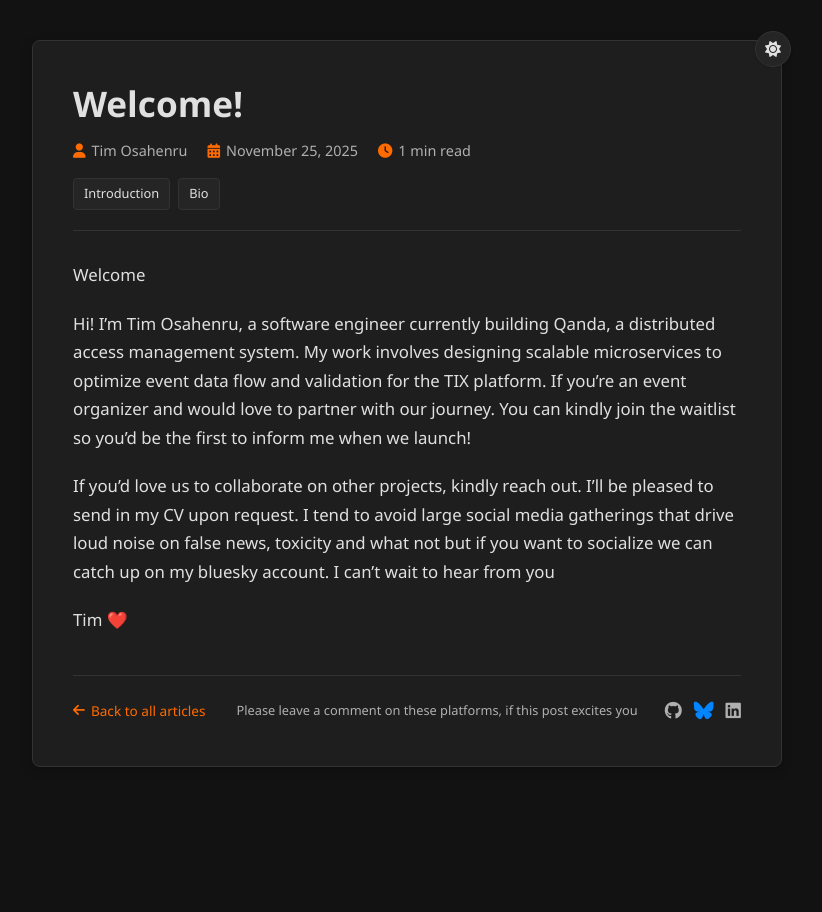
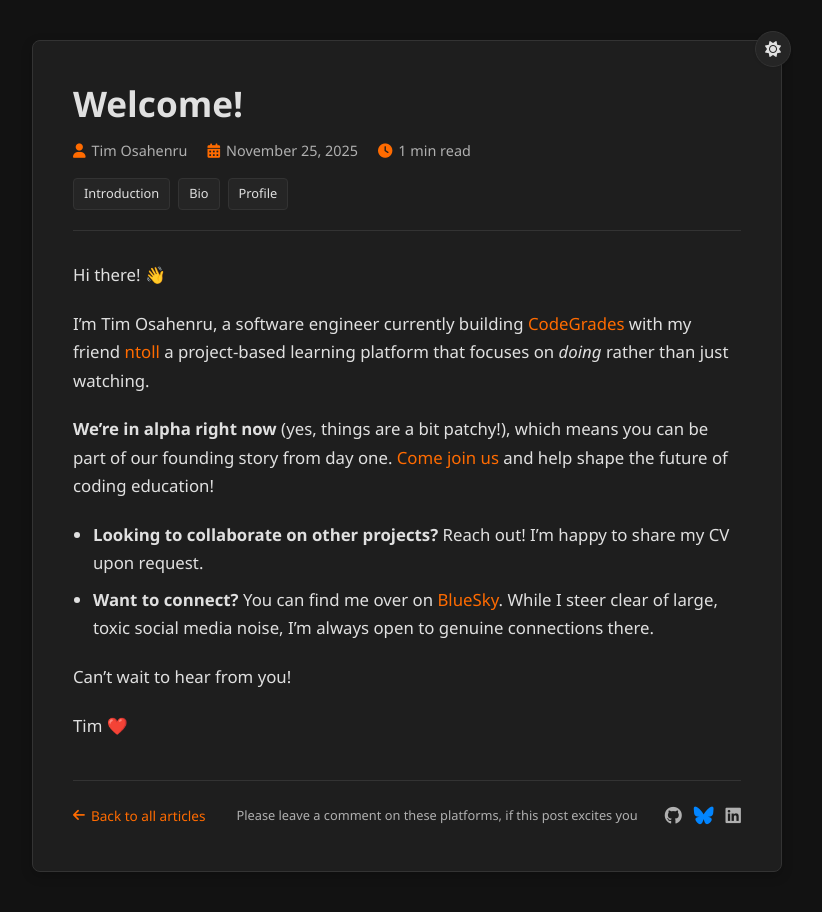
Before and after one commit to TimOsahenru/notes, a Jekyll site: the page built from _posts/2025-11-25-welcome.md, in a window 1280 px wide. Shown: the whole page, without its empty margins (233-1055 px from the left). Built offline with Jekyll 4.4.1, drawn with Linux system fonts in a browser that asks for light colours.

Commit message:
getting hired

```diff
--- a/_layouts/default.html
+++ b/_layouts/default.html
@@ -285,13 +285,17 @@
       /* Mobile responsiveness for the new layout */
 @media (max-width: 768px) {
   .share-options {
-          flex-direction: column;
-          gap: 10px;
+    flex-direction: row;
+    flex-wrap: wrap;
+    justify-content: center;
+    gap: 15px;
   }
 
   .comment-cta {
     margin-right: 0;
     text-align: center;
+    flex-basis: 100%;
+    margin-bottom: 5px;
   }
 }
 
--- a/_posts/2025-11-25-welcome.md
+++ b/_posts/2025-11-25-welcome.md
@@ -2,16 +2,21 @@
 layout: post
 title: "Welcome!"
 date: 2025-11-25
-tags: Introduction Bio
+tags: Introduction Bio Profile
 # featured_image: []
-excerpt: "... If you’d love us to collaborate on other projects, kindly reach out. I’ll be pleased to send in my CV upon request. I tend to avoid large social media gatherings that drive loud noise on false news, toxicity and what not ..."
+excerpt: "Building the future of coding education at CodeGrades. Let's create something amazing together."
 # footnote: []
 ---
 
-Welcome
+Hi there! 👋
 
-Hi! I’m Tim Osahenru, a software engineer currently building Qanda, a distributed access management system. My work involves designing scalable microservices to optimize event data flow and validation for the TIX platform. If you're an event organizer and would love to partner with our journey. You can kindly join the waitlist so you’d be the first to inform me when we launch!
+I'm Tim Osahenru, a software engineer currently building [CodeGrades](https://www.codegrades.com/) with my friend [ntoll](https://ntoll.org/) a project-based learning platform that focuses on *doing* rather than just watching.
 
-If you’d love us to collaborate on other projects, kindly reach out. I’ll be pleased to send in my CV upon request. I tend to avoid large social media gatherings that drive loud noise on false news, toxicity and what not but if you want to socialize we can catch up on my bluesky account. I can’t wait to hear from you
+**We're in alpha right now** (yes, things are a bit patchy!), which means you can be part of our founding story from day one. [Come join us](https://www.codegrades.com/signup/) and help shape the future of coding education!
+
+* **Looking to collaborate on other projects?** Reach out! I'm happy to share my CV upon request.
+* **Want to connect?** You can find me over on [BlueSky](https://bsky.app/profile/timosahenru.space). While I steer clear of large, toxic social media noise, I'm always open to genuine connections there.
+
+Can't wait to hear from you!
 
 Tim ❤️
```
Lines whose indentation alone changed are shown as unchanged.
